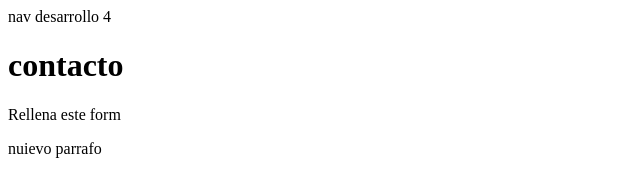
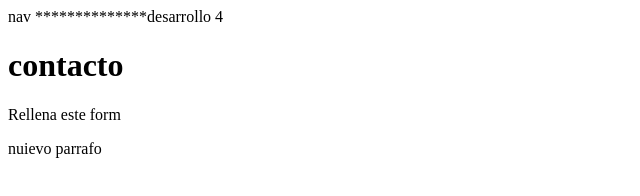
Before and after one commit to impreparla/bar-cazu, a plain HTML site: page contacto.html in a window 1280 px wide. Shown: the whole page, without its empty margins (0-640 px from the left). Drawn offline with Linux system fonts and the light colour scheme.

Commit message:
asteriscos

```diff
--- a/contacto.html
+++ b/contacto.html
@@ -9,7 +9,7 @@
 </head>
 <body>
     nav
-    desarrollo 4
+    **************desarrollo 4
     <h1>contacto</h1>
     <p>Rellena este form</p>
     <p>nuievo parrafo</p>
```
